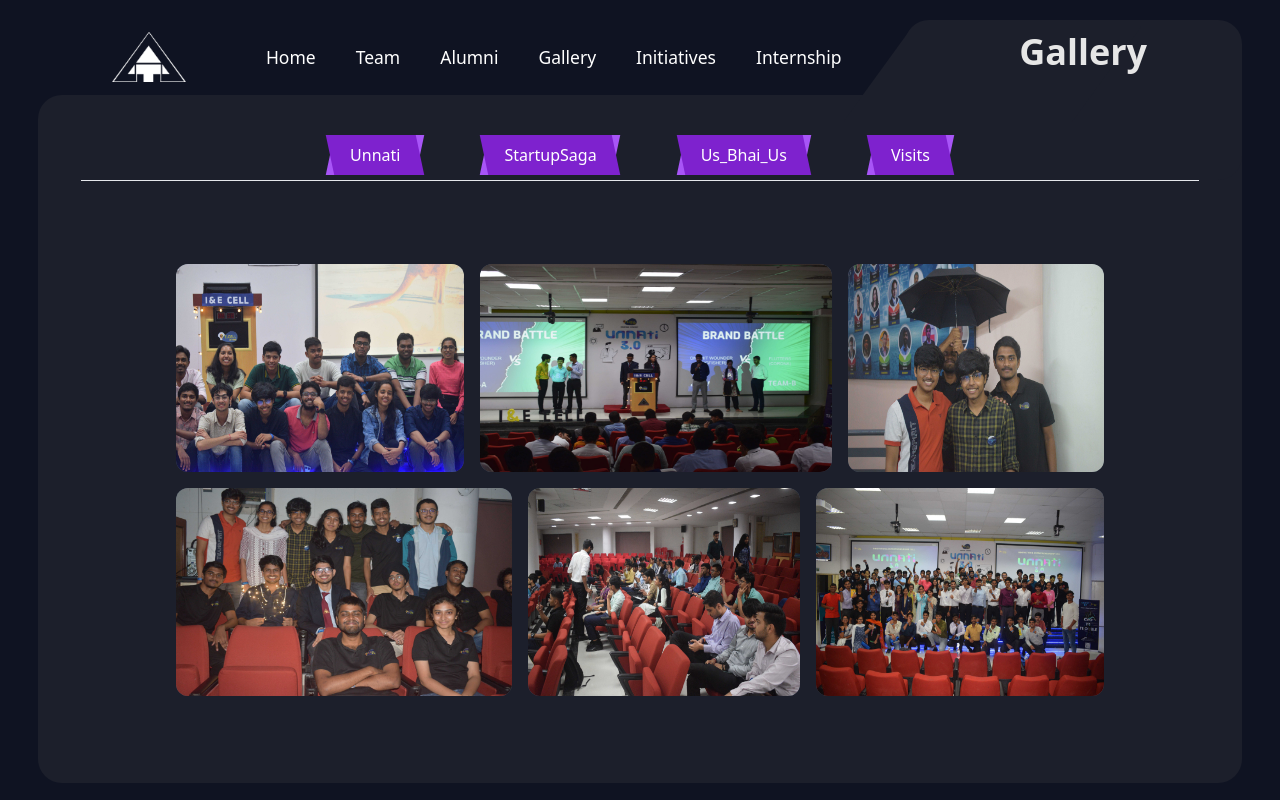
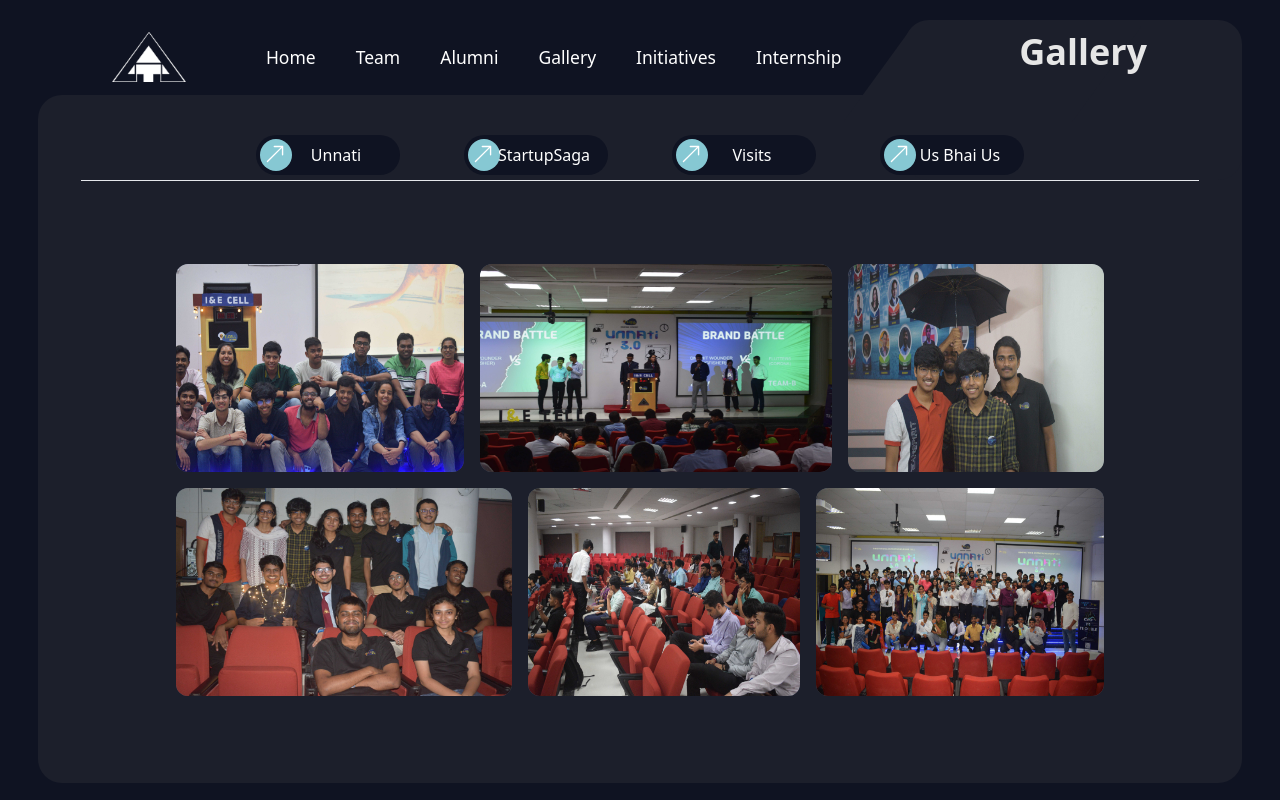
Before and after one commit to I-E-Cell/Vite-Ecell, a React (Vite) app: page /gallery in a window 1280 px wide. Built offline with nearby package versions, Linux system fonts and the light colour scheme.

Commit message:
added links

```diff
--- a/src/Components/CardEcell.jsx
+++ b/src/Components/CardEcell.jsx
@@ -17,7 +17,7 @@ function CardEcell(props){
             <div className='flex absolute left-[8em] top-[13em]  w-[10em] h-[4em]  justify-end rounded-2xl bg-[#1C1F2B]'>
                 <div className='absolute w-[1em] h-[1.2em] flex right-[10em] bg-[#1C1F2B] top-[2em]'>
                     <div className='relative w-[1em] h-[1.2em] flex bg-[#D9D9D9] border-none  rounded-tr-3xl '>
-                    <a href={props.linkedin}><FaLinkedinIn  size={19} className='relative icon -left-3 top-2 '/></a>
+                    <a target='_blank' href={props.linkedin}><FaLinkedinIn  size={19} className='relative icon -left-3 top-2 '/></a>
 
                     </div>
 
@@ -25,14 +25,14 @@ function CardEcell(props){
                 <div className='text-white text-sm relative w-[100%] h-[70%]  flex font-medium top-4 flex-col justify-center text-center'><h1>{props.domain}</h1> <h1> {props.branch}</h1></div>
                 <div className='absolute w-[8.2em] bottom-[1em] h-[2em] rounded-bl-3xl rounded-tl-sm a_card  -z-10 flex right-[8.8em] bg-[#D9D9D9] top-[2em]'>
                     <div className='flex gap-4 left-4 relative top-[9px]'>
-                    <a href={props.insta}><FaInstagram className='icon' size={18}/></a>
-                    <a href={props.fb}><FaFacebook className='icon' size={18}/></a>
+                    <a target='_blank' href={props.insta}><FaInstagram className='icon' size={18}/></a>
+                    <a target='_blank' href={props.fb}><FaFacebook className='icon' size={18}/></a>
                     </div>
                 </div>
 
             </div>
             <div className='w-[13em] bg-slate-500 relative h-[11.5em] mx-auto top-[1.5em] rounded-2xl'>
-                <img className='w-[100%] h-[100%] relative rounded-2xl' src={props.img} alt="" />
+                <img target="_blank" className='w-[100%] h-[100%] relative rounded-2xl' src={props.img} alt="" />
             </div>
         </div>
   )
--- a/src/Components/Gallery.jsx
+++ b/src/Components/Gallery.jsx
@@ -1,5 +1,6 @@
 import React, { useState } from 'react'
 import Nav from './Nav'
+import { BsArrowUpRight } from "react-icons/bs";
 import Images from './Images'
 import unnati1 from '../assets/Event/Unnati/unnati1.jpg'
 import unnati2 from '../assets/Event/Unnati/unnati2.jpg'
@@ -80,37 +81,38 @@ const Gallery = () => {
                     </div>
 
                     <div className='absolute text-center w-[100%] top-10 text-white font-thin nav flex flex-col md:flex-row  gap-4 md:gap-16  justify-center'>
-                        <div className='flex flex-row gap-16 justify-center'>
-                        <a href="#_" onClick={displayUnnati} className="relative px-5 py-2 font-medium text-white group">
-                            <span class="absolute inset-0 w-full h-full transition-all duration-300 ease-out transform translate-x-0 -skew-x-12 bg-purple-500 group-hover:bg-purple-700 group-hover:skew-x-12"></span>
-                            <span class="absolute inset-0 w-full h-full transition-all duration-300 ease-out transform skew-x-12 bg-purple-700 group-hover:bg-purple-500 group-hover:-skew-x-12"></span>
-                            <span class="absolute bottom-0 left-0 hidden w-10 h-20 transition-all duration-100 ease-out transform -translate-x-8 translate-y-10 bg-purple-600 -rotate-12"></span>
-                            <span class="absolute bottom-0 right-0 hidden w-10 h-20 transition-all duration-100 ease-out transform translate-x-10 translate-y-8 bg-purple-400 -rotate-12"></span>
-                            <span class="relative">Unnati</span>
-                        </a>
-                        <a href="#_" onClick={displayStartupSaga} className="relative px-5 py-2 font-medium text-white group">
-                            <span class="absolute inset-0 w-full h-full transition-all duration-300 ease-out transform translate-x-0 -skew-x-12 bg-purple-500 group-hover:bg-purple-700 group-hover:skew-x-12"></span>
-                            <span class="absolute inset-0 w-full h-full transition-all duration-300 ease-out transform skew-x-12 bg-purple-700 group-hover:bg-purple-500 group-hover:-skew-x-12"></span>
-                            <span class="absolute bottom-0 left-0 hidden w-10 h-20 transition-all duration-100 ease-out transform -translate-x-8 translate-y-10 bg-purple-600 -rotate-12"></span>
-                            <span class="absolute bottom-0 right-0 hidden w-10 h-20 transition-all duration-100 ease-out transform translate-x-10 translate-y-8 bg-purple-400 -rotate-12"></span>
-                            <span class="relative">StartupSaga</span>
-                        </a>
+                        <div className='flex flex-row gap-5  md:gap-16 justify-center '>
+
+                            <button id='kuchbhe' onClick={displayUnnati} className='explore btn  items-center bg-[#0F1322] flex rounded-3xl  relative   w-36  h-10'>
+                                <div className='haikuch absolute w-[2em] h-[2em] bg-[#86C8D3] left-1 rounded-full'>
+                                    <BsArrowUpRight size={22} className=' relative left-1 top-1' />
+                                </div>
+                                <h1 className='yebhe text-white  text-center relative justify-center left-2 text-md mx-auto '>Unnati</h1>
+                            </button>
+                            <button id='kuchbhe' onClick={displayStartupSaga} className='explore btn  items-center bg-[#0F1322] flex rounded-3xl  relative   w-36  h-10'>
+                                <div className='haikuch absolute w-[2em] h-[2em] bg-[#86C8D3] left-1 rounded-full'>
+                                    <BsArrowUpRight size={22} className=' relative left-1 top-1' />
+                                </div>
+                                <h1 className='yebhe text-white  text-center relative justify-center left-2  mx-auto '>StartupSaga</h1>
+                            </button>
+
+
+
                         </div>
-                        <div className='flex flex-row gap-16 justify-center'>
-                        <a href="#_" onClick={displayUs_bhai_us} className="relative px-5 py-2 font-medium text-white group">
-                            <span class="absolute inset-0 w-full h-full transition-all duration-300 ease-out transform translate-x-0 -skew-x-12 bg-purple-500 group-hover:bg-purple-700 group-hover:skew-x-12"></span>
-                            <span class="absolute inset-0 w-full h-full transition-all duration-300 ease-out transform skew-x-12 bg-purple-700 group-hover:bg-purple-500 group-hover:-skew-x-12"></span>
-                            <span class="absolute bottom-0 left-0 hidden w-10 h-20 transition-all duration-100 ease-out transform -translate-x-8 translate-y-10 bg-purple-600 -rotate-12"></span>
-                            <span class="absolute bottom-0 right-0 hidden w-10 h-20 transition-all duration-100 ease-out transform translate-x-10 translate-y-8 bg-purple-400 -rotate-12"></span>
-                            <span class="relative">Us_Bhai_Us</span>
-                        </a>
-                        <a href="#_" onClick={displayVisits} className="relative px-5 py-2 font-medium text-white group">
-                            <span class="absolute inset-0 w-full h-full transition-all duration-300 ease-out transform translate-x-0 -skew-x-12 bg-purple-500 group-hover:bg-purple-700 group-hover:skew-x-12"></span>
-                            <span class="absolute inset-0 w-full h-full transition-all duration-300 ease-out transform skew-x-12 bg-purple-700 group-hover:bg-purple-500 group-hover:-skew-x-12"></span>
-                            <span class="absolute bottom-0 left-0 hidden w-10 h-20 transition-all duration-100 ease-out transform -translate-x-8 translate-y-10 bg-purple-600 -rotate-12"></span>
-                            <span class="absolute bottom-0 right-0 hidden w-10 h-20 transition-all duration-100 ease-out transform translate-x-10 translate-y-8 bg-purple-400 -rotate-12"></span>
-                            <span class="relative">Visits</span>
-                        </a>
+                        <div className='flex flex-row gap-5  md:gap-16 justify-center'>
+                            <button id='kuchbhe' onClick={displayVisits} className='explore btn  items-center bg-[#0F1322] flex rounded-3xl  relative   w-36  h-10'>
+                                <div className='haikuch absolute w-[2em] h-[2em] bg-[#86C8D3] left-1 rounded-full'>
+                                    <BsArrowUpRight size={22} className=' relative left-1 top-1' />
+                                </div>
+                                <h1 className='yebhe text-white  text-center relative justify-center left-2  mx-auto '>Visits</h1>
+                            </button>
+                            <button id='kuchbhe' onClick={displayUs_bhai_us} className='explore btn  items-center bg-[#0F1322] flex rounded-3xl  relative   w-36  h-10'>
+                                <div className='haikuch absolute w-[2em] h-[2em] bg-[#86C8D3] left-1 rounded-full'>
+                                    <BsArrowUpRight size={22} className=' relative left-1 top-1' />
+                                </div>
+                                <h1 className='yebhe text-white  text-center relative justify-center left-2  mx-auto '>Us Bhai Us</h1>
+                            </button>
+
                         </div>
 
 
```
Also changed, not shown: src/Components/TeamScrap.jsx (+31 -31 lines).
